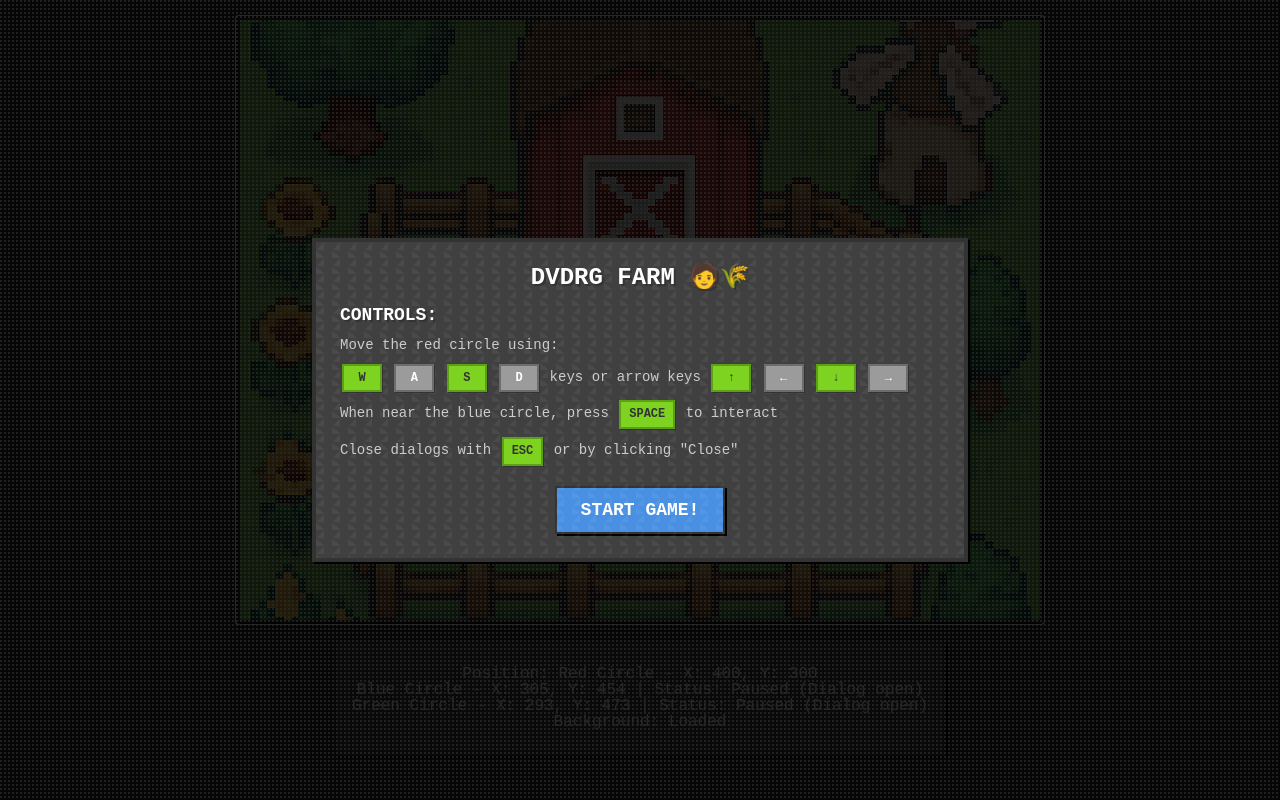
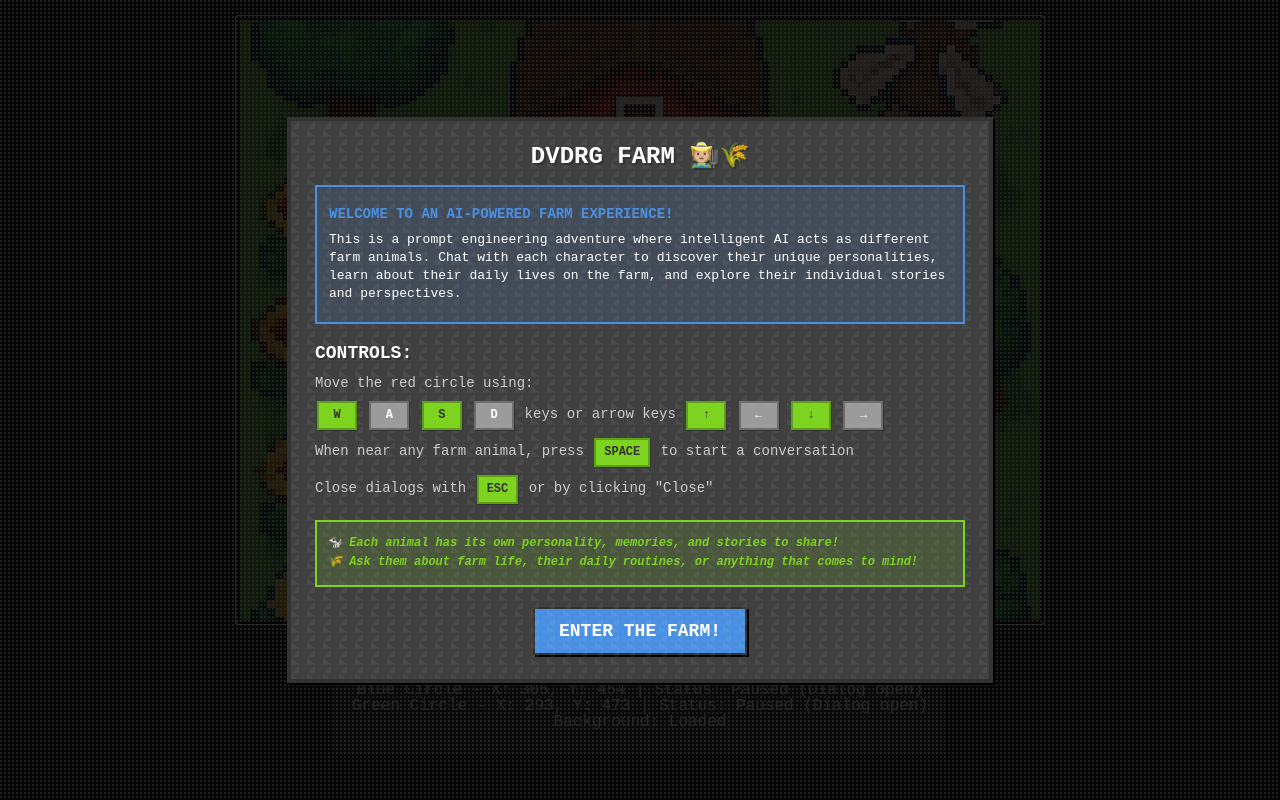
Before and after one commit to theripnono/game-interactive-cv, a website: page public/index.html in a window 1280 px wide. Drawn offline with Linux system fonts and the light colour scheme.

Commit message:
feature: minor changes. Add text to instructions

```diff
--- a/public/css/instructions.css
+++ b/public/css/instructions.css
@@ -20,19 +20,23 @@
 }
 
 .instructions-modal.hidden {
-    display: none;
+    display: none !important;
+    opacity: 0;
+    pointer-events: none;
 }
 
 .instructions-content {
     background-color: var(--bg-secondary);
     padding: 24px;
     border-radius: var(--border-radius-medium);
-    max-width: 600px;
+    max-width: 650px;
     width: 90%;
     border: 4px solid var(--border-dark);
     box-shadow: var(--shadow-pixel);
     position: relative;
     animation: instructionsSlide 0.4s steps(6, end);
+    max-height: 90vh;
+    overflow-y: auto;
 }
 
 /* Patrón de píxeles de fondo */
@@ -128,6 +132,49 @@
     border-color: var(--secondary-dark);
 }
 
+/* Game description section */
+.game-description {
+    background-color: rgba(74, 144, 226, 0.15);
+    border: 2px solid var(--primary-color);
+    padding: 12px;
+    margin: 12px 0 20px 0;
+    border-radius: var(--border-radius-small);
+    position: relative;
+    z-index: 1;
+}
+
+.game-description p {
+    margin: 6px 0;
+    color: var(--text-primary);
+    font-size: 13px;
+    line-height: 1.4;
+}
+
+.game-description p:first-child {
+    color: var(--primary-color);
+    font-weight: bold;
+    text-transform: uppercase;
+    font-size: 14px;
+}
+
+/* Farm info section */
+.farm-info {
+    background-color: rgba(126, 211, 33, 0.15);
+    border: 2px solid var(--success-color);
+    padding: 10px;
+    margin: 16px 0 20px 0;
+    border-radius: var(--border-radius-small);
+    position: relative;
+    z-index: 1;
+}
+
+.farm-info p {
+    margin: 4px 0;
+    color: var(--success-color);
+    font-size: 12px;
+    line-height: 1.3;
+    font-weight: bold;
+}
 /* Botón para comenzar el juego */
 .start-game-btn {
     background-color: var(--primary-color);
@@ -144,7 +191,7 @@
     text-transform: uppercase;
     display: block;
     margin: 20px auto 0;
-    min-width: 150px;
+    min-width: 180px;
 }
 
 .start-game-btn:hover {
--- a/public/index.html
+++ b/public/index.html
@@ -10,17 +10,27 @@
     <!-- Initial Instructions Modal -->
     <div id="instructionsModal" class="instructions-modal">
         <div class="instructions-content">
-            <h2>Dvdrg Farm 🧑🌾</h2>
+            <h2> Dvdrg Farm 🧑🏼‍🌾🌾</h2>
+            <div class="game-description">
+                <p><strong>Welcome to an AI-powered farm experience!</strong></p>
+                <p>This is a prompt engineering adventure where intelligent AI acts as different farm animals. Chat with each character to discover their unique personalities, learn about their daily lives on the farm, and explore their individual stories and perspectives.</p>
+            </div>
+
             <h3>Controls:</h3>
             <p>Move the red circle using:</p>
             <p>
                 <span class="key-hint">W</span> <span class="key-hint">A</span> <span class="key-hint">S</span> <span class="key-hint">D</span> keys or arrow keys
                 <span class="key-hint">↑</span> <span class="key-hint">←</span> <span class="key-hint">↓</span> <span class="key-hint">→</span>
             </p>
-            <p>When near the blue circle, press <span class="key-hint">SPACE</span> to interact</p>
+            <p>When near any farm animal, press <span class="key-hint">SPACE</span> to start a conversation</p>
             <p>Close dialogs with <span class="key-hint">ESC</span> or by clicking "Close"</p>
 
-            <button id="startGameBtn" class="start-game-btn">Start Game!</button>
+            <div class="farm-info">
+                <p><em>🐄 Each animal has its own personality, memories, and stories to share!</em></p>
+                <p><em>🌾 Ask them about farm life, their daily routines, or anything that comes to mind!</em></p>
+            </div>
+
+            <button id="startGameBtn" class="start-game-btn">Enter the Farm!</button>
         </div>
     </div>
 
@@ -28,25 +38,25 @@
     <button id="helpBtn" class="help-btn hidden">?</button>
 
     <!-- Interaction hint -->
-    <div id="interactionHint" class="interaction-hint hidden">Press SPACE to interact</div>
+    <div id="interactionHint" class="interaction-hint hidden">Press SPACE to chat with the animal</div>
 
     <!-- Interaction chat -->
     <div id="dialogBox" class="dialog-box hidden">
         <div class="chat-container">
             <div class="chat-header">
-                <h3>Chat with Blue Circle</h3>
+                <h3>Chatting with Farm Animal</h3>
                 <button id="closeChatBtn" class="close-btn">&times;</button>
             </div>
 
             <div id="chatMessages" class="chat-messages">
                 <div class="message bot-message">
-                    <span class="message-sender">Blue Circle:</span>
-                    <span class="message-text">Hello! How can I help you?</span>
+                    <span class="message-sender">Farm Animal:</span>
+                    <span class="message-text">Hello there! Welcome to our farm! What would you like to know about life here?</span>
                 </div>
             </div>
 
             <div class="chat-input-container">
-                <input type="text" id="chatInput" class="chat-input" placeholder="Type your message..." maxlength="200">
+                <input type="text" id="chatInput" class="chat-input" placeholder="Ask about their life on the farm..." maxlength="200">
                 <button id="sendMessage" class="send-btn">Send</button>
             </div>
 
```
Also changed, not shown: public/js/main.js (+0 -36 lines).
